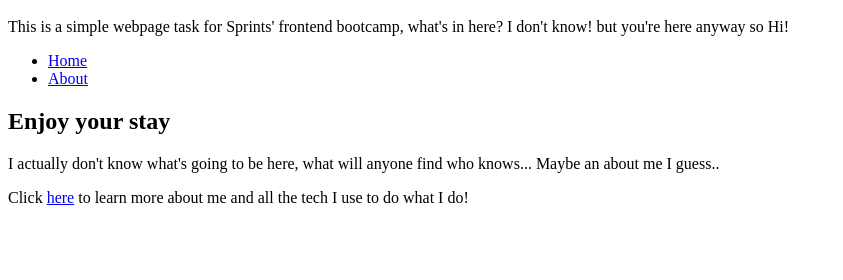
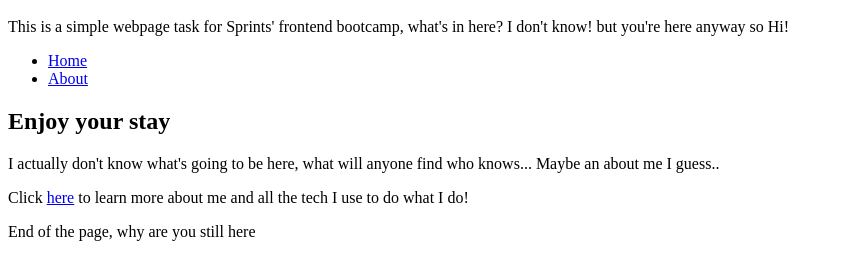
Before and after one commit to MiizuPan/Sprints-Simple-Web, a plain HTML site: page index.html in a window 1280 px wide. Shown: the part 48-328 px from the top of the page, without its empty margins (0-843 px from the left). Drawn offline with Linux system fonts and the light colour scheme.

Commit message:
added footer

```diff
--- a/index.html
+++ b/index.html
@@ -26,5 +26,9 @@
 
             <p>Click <a href="./about.html">here</a> to learn more about me and all the tech I use to do what I do!</p>
         </section>
+
+        <footer>
+            <p>End of the page, why are you still here</p>
+        </footer>
     </body>
 </html>
```
